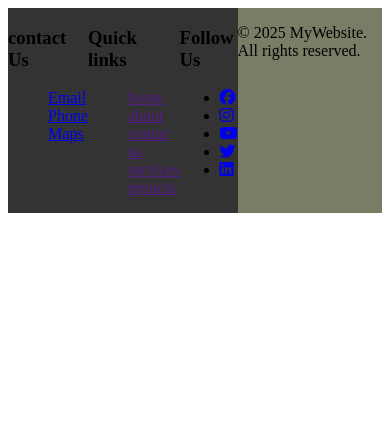
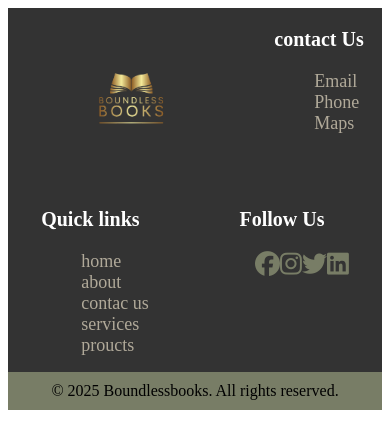
Before and after one commit to ikramzai/Boundless-books, a plain HTML site: page footer/footer.html in a window 390 px wide. Drawn offline with Linux system fonts and the light colour scheme.

Commit message:
media query

```diff
--- a/footer/footer.css
+++ b/footer/footer.css
@@ -7,29 +7,81 @@
     display: flex;
     justify-content: center;
     justify-content: space-around;
+    flex-wrap: wrap;
 
 }
+h3{
+  font-size: 25px;
+  color: white;
+}
+
 .contact{
+
       ul{
         list-style: none;
+        li{
+          font-size: 18px;
+        }
       }
-
+    a{
+      text-decoration: none;
+      color: #b0a999;
+    }
 }
 
 
 .footer-Nav{
+
     ul{
         list-style: none;
+        li{
+          font-size: 18px;
+        }
     }
+    a{
+      text-decoration: none;
+      color: #b0a999;
+    }
+
 }
 
- .sociali-cons{
+ .social-icons{
     text-align: center;
-    flex-direction: column;
+
+      ul{
+        list-style: none;
+           li{
+            font-size: 25px;
+
+           }
+           a{
+            color: #787d66;
+           }
+      }
+
  }
+
 
  .bottom-bar{
     background-color:#787d66;
     margin-bottom: 0;
+    padding: 10px;
+    text-align: center;
+
 
  }
+ .bottom-bar p{
+  margin: 0;
+  padding: 0;
+
+ }
+ @media screen and (max-width: 480px){
+  h3{
+    font-size: 20px;
+  }
+  .icons{
+    display: flex;
+    flex-direction: row;
+  }
+
+ }
--- a/footer/footer.html
+++ b/footer/footer.html
@@ -6,17 +6,12 @@
     <link rel="stylesheet" href="footer.css">
     <link rel="stylesheet" href="https://cdnjs.cloudflare.com/ajax/libs/font-awesome/6.7.2/css/all.min.css" integrity="sha512-Evv84Mr4kqVGRNSgIGL/F/aIDqQb7xQ2vcrdIwxfjThSH8CSR7PBEakCr51Ck+w+/U6swU2Im1vVX0SVk9ABhg==" crossorigin="anonymous" referrerpolicy="no-referrer" />
     <title>Document</title>
-
-
 </head>
 <body>
 <footer>
 
-
-
-
-
     <div class="container">
+        <img src="../assets/images/logo.png" height="80px" style="padding: 50px;">
 
         <div class="contact">
             <h3>contact Us</h3>
@@ -26,16 +21,7 @@
             <li> <a href="https://maps.app.goo.gl/GS3eXfWjDz21aX4X7">Maps</a></li>
         </ul>
 
-
-
-
-
         </div>
-
-
-
-
-
         <div class="footer-Nav">
             <h3>Quick links</h3>
          <ul>
@@ -50,31 +36,18 @@
         <div class="social-icons">
 
             <h3>Follow Us</h3>
-            <ul>
+            <ul class="icons">
                 <li><a href="www.facebook.com"> <i class="fa-brands fa-facebook"></i></a></li>
                 <li> <a href="www.istagram.co "> <i class="fa-brands fa-instagram "></i></a></li>
-                <li> <a href="www.youtube "> <i class="fa-brands fa-youtube"></i></a></li>
                 <li><a href="www.twiter.com "> <i class="fa-brands fa-twitter "></i></a></li>
                 <li><a href="www.linkdin.com "> <i class="fa-brands fa-linkedin "></i></a></li>
             </ul>
 
         </div>
-
-
-        <div class="bottom-bar">
-            <p>&copy; 2025 MyWebsite. All rights reserved.</p>
-
-        </div>
-
      </div>
+     <div class="bottom-bar">
+        <p>&copy; 2025 Boundlessbooks. All rights reserved.</p>
+    </div>
 </footer>
-
 </body>
-
-
-
-
-
-
-
 </html>
```
Also changed, not shown: assets/icons/facebook.png (deleted), assets/icons/instagram.png (deleted).
